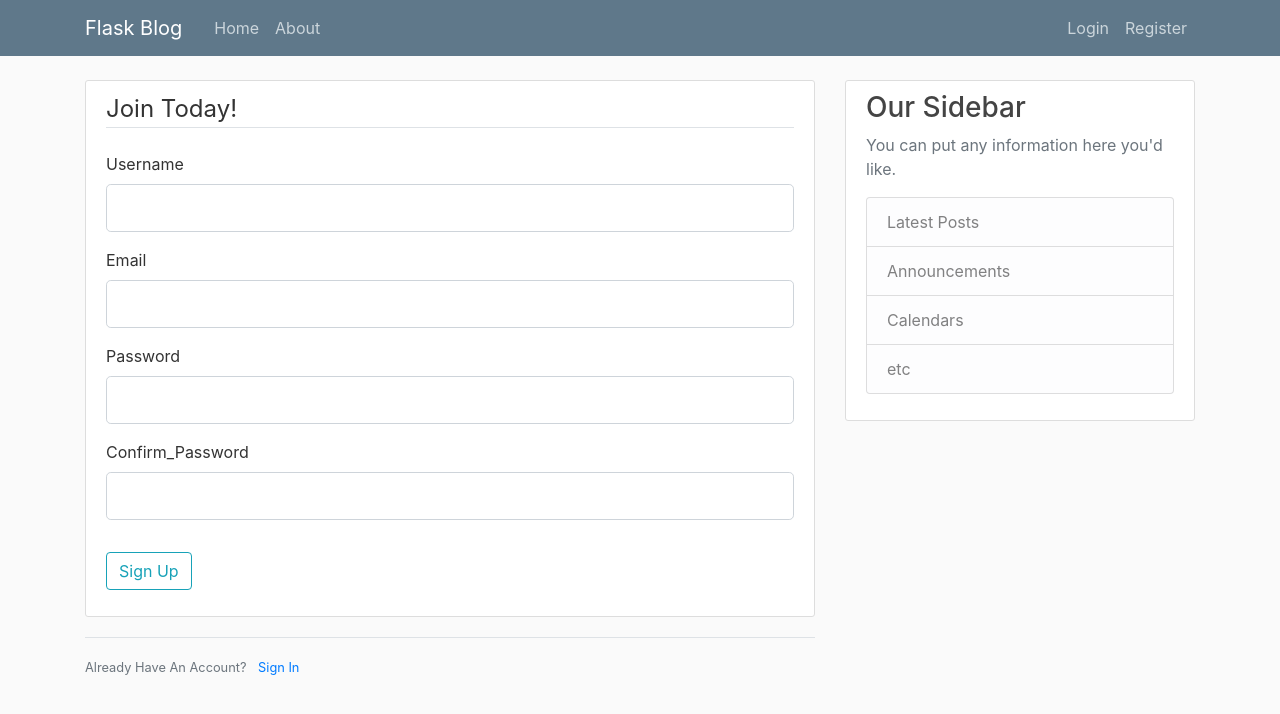
After one commit to TeoKlst/Matcha_2019, a Flask app: page /register in a window 1280 px wide. The commit adds this page. Shown: the top 714 px of the page. Run offline with Flask 2, Linux system fonts and the light colour scheme; some libraries are stand-ins or nearby versions.

Commit message:
27/09/19
+Forms added
+Flash messaged added
+Login,Register.html added

```diff
--- /dev/null
+++ b/matcha/forms.py
@@ -0,0 +1,22 @@
+from flask_wtf import FlaskForm
+from wtforms import StringField, PasswordField, SubmitField, BooleanField
+from wtforms.validators import DataRequired, Length, Email, EqualTo
+
+class RegistrationForm(FlaskForm):
+    username = StringField('Username',
+                            validators=[DataRequired(), Length(min=2, max=20)])
+    email = StringField('Email',
+                            validators=[DataRequired(), Email()])
+    password = PasswordField('Password',
+                            validators=[DataRequired(), Length(min=8)])
+    confirm_password = PasswordField('Confirm_Password',
+                            validators=[DataRequired(), EqualTo('password')])
+    submit = SubmitField('Sign Up')
+
+class LoginForm(FlaskForm):
+    email = StringField('Email',
+                            validators=[DataRequired(), Email()])
+    password = PasswordField('Password',
+                            validators=[DataRequired()])
+    remember = BooleanField('Remember Me')
+    submit = SubmitField('Login')
--- a/matcha/matcha.py
+++ b/matcha/matcha.py
@@ -1,6 +1,9 @@
-from flask import Flask, render_template, url_for
+from flask import Flask, render_template, url_for, flash, redirect
+from forms import RegistrationForm, LoginForm
 
 app = Flask(__name__)
+
+app.config['SECRET_KEY'] = '02f223f600f6e93454be89fb8ec9c78c'
 
 posts = [
     {
@@ -16,12 +19,33 @@ posts = [
 @app.route('/')
 @app.route('/home')
 def home():
-    return render_template('home.html', posts = posts)
+    return render_template('home.html', posts=posts)
 
 
 @app.route('/about')
 def about():
-    return render_template('about.html', title = 'About')
+    return render_template('about.html', title='About')
+
+
+@app.route('/register', methods=['GET', 'POST'])
+def register():
+    form = RegistrationForm()
+    if form.validate_on_submit():
+        flash(f'Account created for {form.username.data}!', 'success')
+        return redirect(url_for('home'))
+    return render_template('register.html', title='Register', form=form)
+
+
+@app.route('/login', methods=['GET', 'POST'])
+def login():
+    form = LoginForm()
+    if form.validate_on_submit():
+        if form.email.data == 'test@gmail.com' and form.password.data == 'password':
+            flash(f'You have logged in!', 'success')
+            return redirect(url_for('home'))
+        else:
+            flash(f'Login Unsuccessful. Please check username and password', 'danger')
+    return render_template('login.html', title='Login', form=form)
 
 
 if __name__ == '__main__':
--- a/matcha/templates/layout.html
+++ b/matcha/templates/layout.html
@@ -28,13 +28,13 @@
                 </button>
                 <div class="collapse navbar-collapse" id="navbarToggle">
                     <div class="navbar-nav mr-auto">
-                        <a class="nav-item nav-link" href="/">Home</a>
-                        <a class="nav-item nav-link" href="/about">About</a>
+                        <a class="nav-item nav-link" href="{{ url_for('home') }}">Home</a>
+                        <a class="nav-item nav-link" href="{{ url_for('about') }}">About</a>
                     </div>
                     <!-- Navbar Right Side -->
                     <div class="navbar-nav">
-                        <a class="nav-item nav-link" href="/login">Login</a>
-                        <a class="nav-item nav-link" href="/register">Register</a>
+                        <a class="nav-item nav-link" href="{{ url_for('login') }}">Login</a>
+                        <a class="nav-item nav-link" href="{{ url_for('register') }}">Register</a>
                     </div>
                 </div>
             </div>
@@ -44,7 +44,16 @@
     <main role="main" class="container">
         <div class="row">
             <div class="col-md-8">
-            {% block content %}{% endblock %}
+                {% with messages = get_flashed_messages(with_categories=true) %}
+                    {% if messages %}
+                        {% for category, message in messages %}
+                            <div class="alert alert-{{ category }}">
+                                {{ message }}
+                            </div>
+                        {% endfor %}
+                    {% endif %}
+                {% endwith %}
+                {% block content %}{% endblock %}
             </div>
             <div class="col-md-4">
                 <div class="content-section">
--- /dev/null
+++ b/matcha/templates/register.html
@@ -0,0 +1,71 @@
+{% extends "layout.html" %}
+{% block content %}
+    <div class="content-section">
+        <form method="POST" action="">
+            {{ form.hidden_tag() }}
+            <fieldset class="form-group">
+                <legend class="border-bottom mb-4">Join Today!</legend>
+                <div class="form-group">
+                    {{ form.username.label(class="form-control-label") }}
+                    {% if form.username.errors %}
+                        {{ form.username(class="form-control form-control-lg is-invalid") }}
+                        <div class="invalid-feedback">
+                            {% for error in form.username.errors %}
+                                <span>{{ error }}</span>
+                            {% endfor %}
+                        </div>
+                    {% else %}
+                        {{ form.username(class="form-control form-control-lg") }}
+                    {% endif %}
+                </div>
+                <div class="form-group">
+                    {{ form.email.label(class="form-control-label") }}
+                    {% if form.email.errors %}
+                    {{ form.email(class="form-control form-control-lg is-invalid") }}
+                    <div class="invalid-feedback">
+                        {% for error in form.email.errors %}
+                            <span>{{ error }}</span>
+                        {% endfor %}
+                    </div>
+                {% else %}
+                    {{ form.email(class="form-control form-control-lg") }}
+                {% endif %}
+                </div>
+                <div class="form-group">
+                    {{ form.password.label(class="form-control-label") }}
+                    {% if form.password.errors %}
+                    {{ form.password(class="form-control form-control-lg is-invalid") }}
+                    <div class="invalid-feedback">
+                        {% for error in form.password.errors %}
+                            <span>{{ error }}</span>
+                        {% endfor %}
+                    </div>
+                {% else %}
+                    {{ form.password(class="form-control form-control-lg") }}
+                {% endif %}
+                </div>
+                <div class="form-group">
+                    {{ form.confirm_password.label(class="form-control-label") }}
+                    {% if form.confirm_password.errors %}
+                    {{ form.confirm_password(class="form-control form-control-lg is-invalid") }}
+                    <div class="invalid-feedback">
+                        {% for error in form.confirm_password.errors %}
+                            <span>{{ error }}</span>
+                        {% endfor %}
+                    </div>
+                {% else %}
+                    {{ form.confirm_password(class="form-control form-control-lg") }}
+                {% endif %}
+                </div>
+            </fieldset>
+            <div class="form-group">
+                {{ form.submit(class="btn btn-outline-info") }}
+            </div>
+        </form>
+    </div>
+    <div class="border-top pt-3">
+        <small class="text-muted">
+            Already Have An Account? <a class="ml-2" href="{{ url_for('login') }}">Sign In</a>
+        </small>
+    </div>
+{% endblock content %}
```
Also changed, not shown: matcha/templates/login.html (added, +52 -0 lines).
